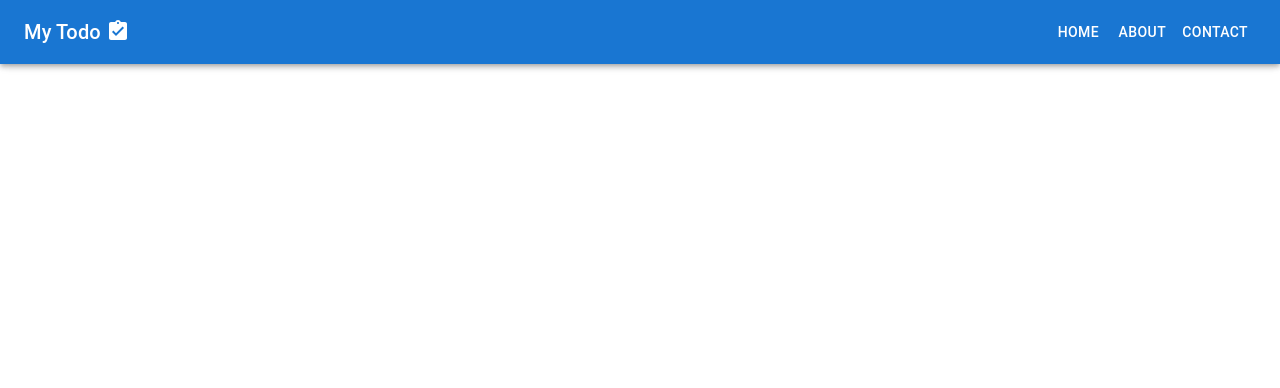
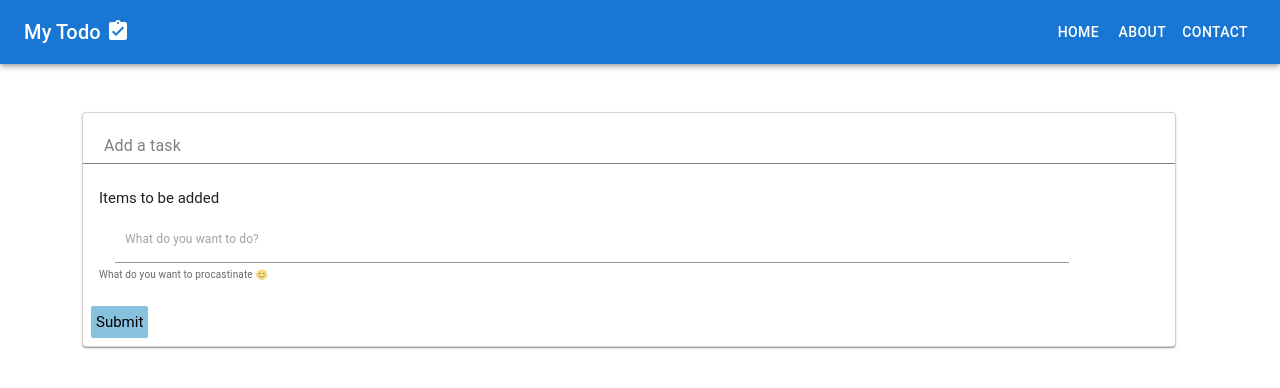
Before and after one commit to abhisheksrivastavadws/todo, a React (Create React App) app: page / in a window 1280 px wide. Shown: the top 388 px of the page. Built offline with nearby package versions, Linux system fonts and the light colour scheme.

Commit message:
Working on DisplayToDo

```diff
--- a/package.json
+++ b/package.json
@@ -14,6 +14,7 @@
     "react": "^19.0.0",
     "react-dom": "^19.0.0",
     "react-scripts": "5.0.1",
+    "reactstrap": "^9.2.3",
     "web-vitals": "^2.1.4"
   },
   "scripts": {
--- a/src/App.css
+++ b/src/App.css
@@ -36,3 +36,11 @@
     transform: rotate(360deg);
   }
 }
+.task{
+  border-bottom: 1px solid #282c34;
+}
+.container{
+  display: block;
+  margin: auto;
+  width: 50%;
+}
--- a/src/components/Todo/DisplayTodo.js
+++ b/src/components/Todo/DisplayTodo.js
@@ -1,4 +1,5 @@
-import * as React from "react";
+import React, { useEffect } from "react";
+
 import { styled } from "@mui/material/styles";
 import Paper from "@mui/material/Paper";
 import Grid from "@mui/material/Grid";
@@ -18,8 +19,18 @@ const Item = styled(Paper)(({ theme }) => ({
   }),
 }));
 
-export default function DisplayTodo() {
-  const [textValue, setTextValue] = React.useState(["Text1", "Text2", "Text3"]);
+export default function DisplayTodo({ newData }) {
+  const [textValue, setTextValue] = React.useState(["1"]);
+
+  // setTextValue(...textValue, newData);
+  useEffect(() => {
+    setTextValue(...textValue, newData);
+  }, []);
+  console.log(...textValue, newData);
+
+  // console.log("NEW DATA", textValue.length, newData.length, newData, textValue);
+  // if (newData.length > 0) {
+  if (newData.length > 0) {
     return (
       <React.Fragment>
         <div className="displayContainer">
@@ -64,3 +75,4 @@ export default function DisplayTodo() {
       </React.Fragment>
     );
   }
+}
--- a/src/components/Todo/InputTodo.js
+++ b/src/components/Todo/InputTodo.js
@@ -5,12 +5,18 @@ import CardContent from "@mui/material/CardContent";
 import CardMedia from "@mui/material/CardMedia";
 import Typography from "@mui/material/Typography";
 import Input from "@mui/material/Input";
+import DisplayTodo from "./DisplayTodo";
 
 export default function InputTodo() {
   const [text, setText] = useState("");
+  const [handleText, setHandleText] = useState("");
   const HandleTodoInput = () => {
     if (text.length > 0) {
       console.log(text, text.length);
+      // addTodoToList();
+
+      setHandleText(text);
+
       setText("");
     }
   };
@@ -97,6 +103,12 @@ export default function InputTodo() {
           </button>
         </CardActions>
       </Card>
+      {/* {(() => {
+        if (handleText.length > 0) {
+          return <DisplayTodo newData={handleText} />
+        }
+      })()} */}
+      <DisplayTodo newData={handleText} />
     </div>
   );
 }
--- a/src/components/Todo/Todo.js
+++ b/src/components/Todo/Todo.js
@@ -1,10 +1,14 @@
 import React from "react";
 import Header from "../Header/Header";
+import InputTodo from "./InputTodo";
+import DisplayTodo from "./DisplayTodo";
 
 export default function Todo() {
   return (
     <div>
       <Header />
+      <InputTodo />
+      {/* <DisplayTodo /> */}
     </div>
   );
 }
```
Also changed, not shown: 1 other file (tests, documents, lock files or other folders). Lines whose indentation alone changed are shown as unchanged.
